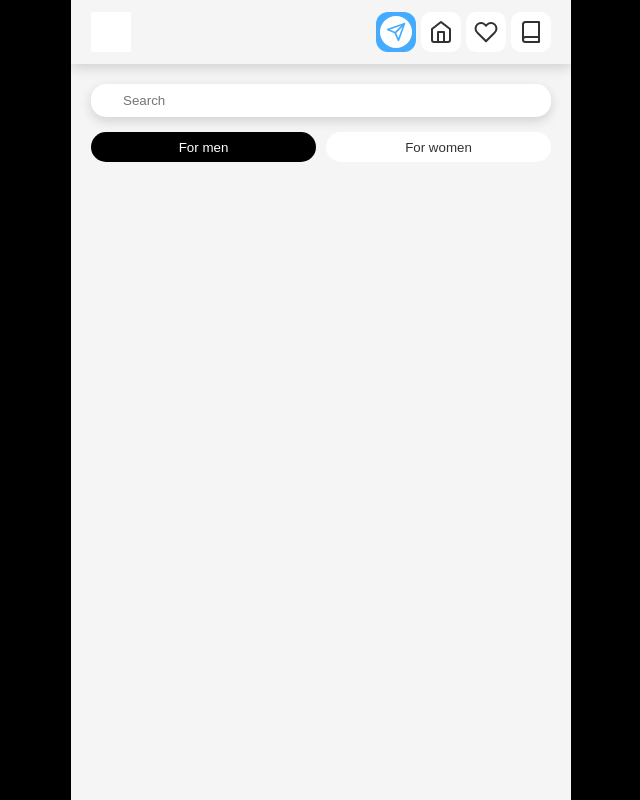
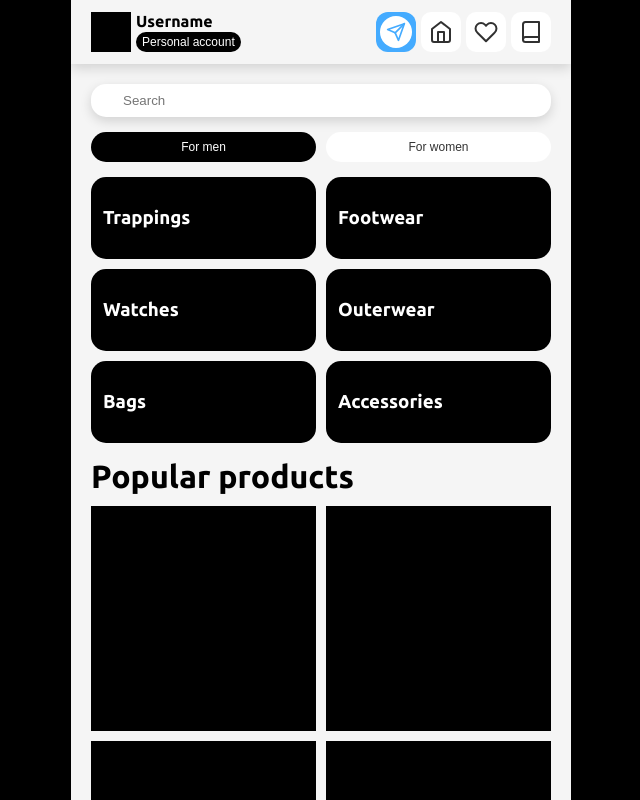
Before and after one commit to K40N45H1Q/ReactApplication, a React (Create React App) app: page / in a window 1280 px wide. Shown: the whole page, without its empty margins (319-959 px from the left). Built offline with nearby package versions, Linux system fonts and the light colour scheme.

Commit message:
Design was been improved

```diff
--- a/src/App.css
+++ b/src/App.css
@@ -1,3 +1,5 @@
+@import url('https://fonts.googleapis.com/css2?family=Ubuntu:ital,wght@0,300;0,400;0,500;0,700;1,300;1,400;1,500;1,700&display=swap');
+
 * {
     margin: 0;
     padding: 0;
@@ -13,6 +15,9 @@ html, body {
 #root {
     margin: 0 auto;
     max-width: 500px;
+    font-family: "Ubuntu", sans-serif;
+    font-weight: 300;
+    font-style: normal;
 }
 
 .App {
--- a/src/App.jsx
+++ b/src/App.jsx
@@ -1,8 +1,10 @@
 import React from 'react';
 import Header from './components/Header/Header';
 import ToggleButtons from './components/ToggleButtons/ToggleButtons';
+import categoryGrid from "./components/categoryGrid/categoryGrid";
 import './App.css';
-import style from './components/Header/Header.module.css';
+import CategoryGrid from "./components/categoryGrid/categoryGrid";
+import PopularItems from "./components/PopularItems/PopularItems";
 
 function App() {
     return (
@@ -11,6 +13,8 @@ function App() {
             <main className="main-section">
                 <input type="text" placeholder="Search" className="search-input" />
                 <ToggleButtons />
+                <CategoryGrid />
+                <PopularItems />
             </main>
         </div>
     );
--- a/src/components/Header/Header.css
+++ b/src/components/Header/Header.css
@@ -24,5 +24,28 @@
 .profile {
     width: 40px;
     height: 40px;
-    background: white;
+    background: black;
 }
+
+.username {
+    color: black;
+}
+
+.info {
+    gap: 2px;
+    display: grid;
+    grid-area: 1/1;
+}
+
+span {
+    font-weight: bold;
+}
+
+button {
+    color: white;
+    border: none;
+    padding: 3px 6px;
+    background: black;
+    border-radius: 15px;
+    font-size: 12px;
+}
--- a/src/components/Header/Header.jsx
+++ b/src/components/Header/Header.jsx
@@ -12,6 +12,10 @@ function Header() {
         <header className="header">
             <div className="left-section">
                 <div className="profile"></div>
+                <div className="info">
+                    <span className="username">Username</span>
+                    <button>Personal account</button>
+                </div>
             </div>
             <div className="right-section">
                 <a className={styles.iconWrapper} href="/">
--- /dev/null
+++ b/src/components/PopularItems/PopularItems.jsx
@@ -0,0 +1,18 @@
+import React from "react"
+import styles from "./PopularItems.module.css"
+
+function PopularItems(props) {
+    return (
+        <div className={styles.PopularItems}>
+            <h1 className={styles.Title}>Popular products</h1>
+            <div className={styles.ProductGrid}>
+                <div className={styles.ProductImage}></div>
+                <div className={styles.ProductImage}></div>
+                <div className={styles.ProductImage}></div>
+                <div className={styles.ProductImage}></div>
+            </div>
+        </div>
+    )
+}
+
+export default PopularItems
--- /dev/null
+++ b/src/components/PopularItems/PopularItems.module.css
@@ -0,0 +1,21 @@
+.PopularItems {
+    color: black;
+}
+
+.Title {
+    margin-top: 15px;
+}
+
+.ProductGrid {
+    gap: 10px;
+    display: grid;
+    margin-top: 11px;
+    margin-bottom: 11px;
+    grid-template-columns: repeat(2, 1fr);
+}
+
+.ProductImage {
+    width: 225px;
+    height: 225px;
+    background: black;
+}
--- /dev/null
+++ b/src/components/categoryGrid/categoryGrid.css
@@ -0,0 +1,6 @@
+.CategoryGrid {
+    gap: 10px;
+    margin-top: 15px;
+    display: grid;
+    grid-template-columns: repeat(2, 1fr);
+}
--- /dev/null
+++ b/src/components/categoryGrid/categoryGrid.jsx
@@ -0,0 +1,30 @@
+import React from "react"
+import "./categoryGrid.css"
+import styles from "./categoryGrid.module.css"
+
+function CategoryGrid() {
+    return (
+        <div className="CategoryGrid">
+            <div className={styles.CategoryItem}>
+                <h3>Trappings</h3>
+            </div>
+            <div className={styles.CategoryItem}>
+                <h3>Footwear</h3>
+            </div>
+            <div className={styles.CategoryItem}>
+                <h3>Watches</h3>
+            </div>
+            <div className={styles.CategoryItem}>
+                <h3>Outerwear</h3>
+            </div>
+            <div className={styles.CategoryItem}>
+                <h3>Bags</h3>
+            </div>
+            <div className={styles.CategoryItem}>
+                <h3>Accessories</h3>
+            </div>
+        </div>
+    )
+}
+
+export default CategoryGrid;
--- /dev/null
+++ b/src/components/categoryGrid/categoryGrid.module.css
@@ -0,0 +1,8 @@
+.CategoryItem {
+    cursor: pointer;
+    border-radius: 15px;
+    width: 100%;
+    height: 100%;
+    padding: 30px 12px;
+    background: black;
+}
```
